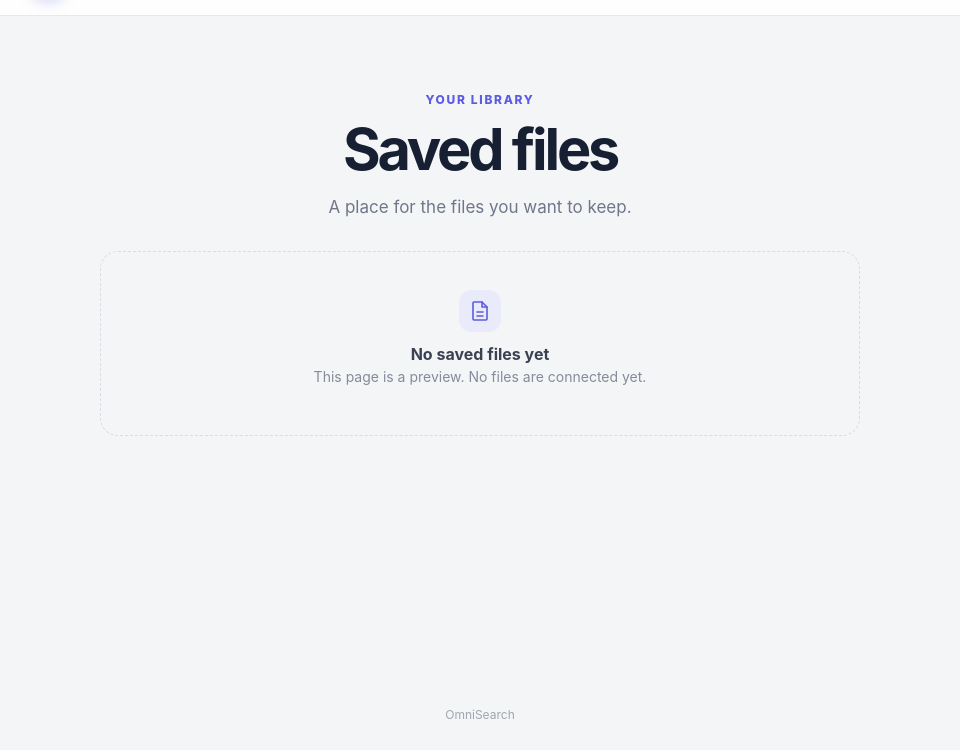
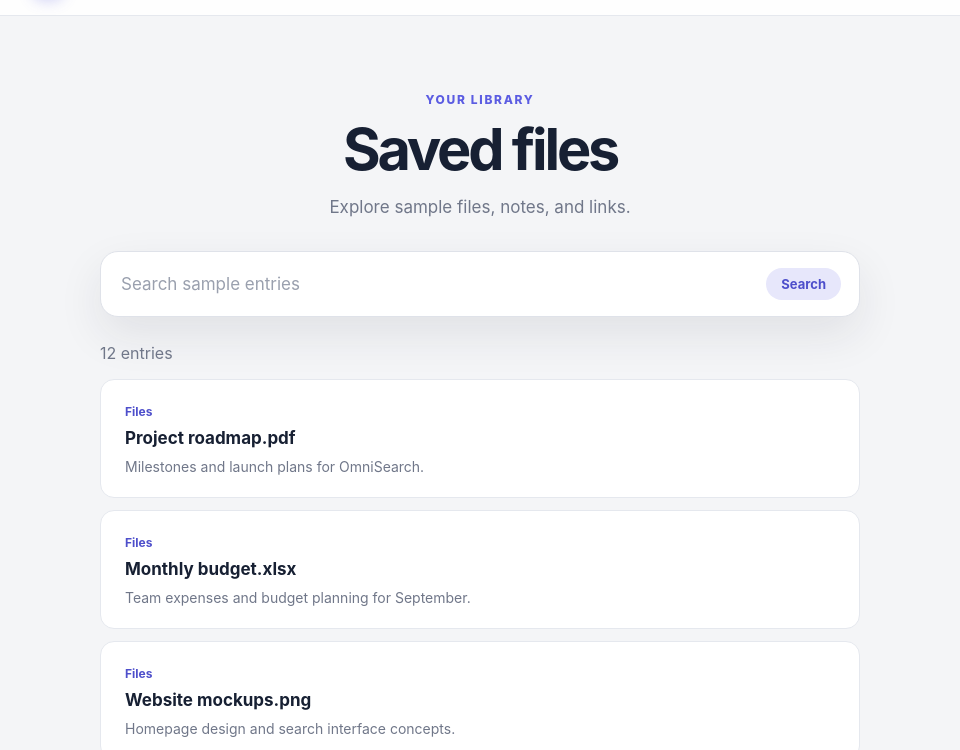
Before and after one commit to BenHayworth/OmniSearch, an Electron app: page src/files.html in a window 960 px wide. Shown: the part 56-806 px from the top of the page. Drawn offline with Linux system fonts and the light colour scheme.

Commit message:
add file routing

```diff
--- a/src/files.html
+++ b/src/files.html
@@ -23,20 +23,28 @@
       <section class="hero" aria-labelledby="files-title">
         <p class="eyebrow">YOUR LIBRARY</p>
         <h1 id="files-title">Saved files</h1>
-        <p class="subtitle">A place for the files you want to keep.</p>
-        <section class="results" aria-labelledby="empty-title">
+        <p class="subtitle">Explore sample files, notes, and links.</p>
+        <form class="search" action="files.html" method="get">
+          <input id="files-query" name="q" type="search" aria-label="Search saved entries" placeholder="Search sample entries" />
+          <input id="files-category" name="category" type="hidden" value="All" />
+          <button class="filter active" type="submit">Search</button>
+        </form>
+        <p id="result-summary" class="result-summary" role="status"></p>
+        <ul id="file-list" class="file-list" aria-label="Matching saved entries"></ul>
+        <section id="no-matches" class="results" aria-labelledby="empty-title" hidden>
           <div class="empty-icon" aria-hidden="true">
             <svg width="24" height="24" viewBox="0 0 24 24" fill="none" stroke="currentColor" stroke-width="1.6" stroke-linecap="round" stroke-linejoin="round">
               <path d="M14 3H6a1 1 0 0 0-1 1v16a1 1 0 0 0 1 1h12a1 1 0 0 0 1-1V8z" />
               <path d="M14 3v5h5M9 13h6M9 17h6" />
             </svg>
           </div>
-          <h2 id="empty-title">No saved files yet</h2>
-          <p>This page is a preview. No files are connected yet.</p>
+          <h2 id="empty-title">No matching entries</h2>
+          <p>Try a different search or <a href="files.html">view all sample entries</a>.</p>
         </section>
       </section>
 
-      <footer>OmniSearch</footer>
+      <footer>OmniSearch · Sample entries only</footer>
     </main>
+    <script src="files.js"></script>
   </body>
 </html>
--- /dev/null
+++ b/src/files.js
@@ -0,0 +1,42 @@
+const entries = [
+  { name: 'Project roadmap.pdf', category: 'Files', description: 'Milestones and launch plans for OmniSearch.' },
+  { name: 'Monthly budget.xlsx', category: 'Files', description: 'Team expenses and budget planning for September.' },
+  { name: 'Website mockups.png', category: 'Files', description: 'Homepage design and search interface concepts.' },
+  { name: 'Product requirements.docx', category: 'Files', description: 'Search features and project requirements.' },
+  { name: 'Vacation itinerary.pdf', category: 'Files', description: 'Travel dates, hotel reservations, and activities.' },
+  { name: 'Customer feedback.csv', category: 'Files', description: 'Feedback about the website and product launch.' },
+  { name: 'Team meeting notes', category: 'Notes', description: 'Project updates, decisions, and next steps.' },
+  { name: 'Design ideas', category: 'Notes', description: 'Ideas for the search interface and saved files page.' },
+  { name: 'Shopping list', category: 'Notes', description: 'Coffee, fruit, bread, and office supplies.' },
+  { name: 'Launch checklist', category: 'Notes', description: 'Website review and product launch tasks.' },
+  { name: 'Design inspiration', category: 'Links', description: 'Website layouts and interface examples.' },
+  { name: 'JavaScript guide', category: 'Links', description: 'Learning resources for JavaScript development.' },
+];
+
+const params = new URLSearchParams(window.location.search);
+const query = (params.get('q') || '').trim();
+const category = ['Files', 'Notes', 'Links'].includes(params.get('category')) ? params.get('category') : 'All';
+const terms = query.toLowerCase().split(/\s+/).filter(Boolean);
+const matches = entries.filter((entry) => {
+  const text = `${entry.name} ${entry.description}`.toLowerCase();
+  return (category === 'All' || entry.category === category) && terms.every((term) => text.includes(term));
+});
+
+document.querySelector('#files-query').value = query;
+document.querySelector('#files-category').value = category;
+document.querySelector('#result-summary').textContent = `${matches.length} ${matches.length === 1 ? 'entry' : 'entries'}${query ? ` matching “${query}”` : ''}${category !== 'All' ? ` in ${category}` : ''}`;
+const list = document.querySelector('#file-list');
+for (const entry of matches) {
+  const item = document.createElement('li');
+  item.className = 'file-entry';
+  const label = document.createElement('span');
+  label.className = 'file-category';
+  label.textContent = entry.category;
+  const title = document.createElement('h2');
+  title.textContent = entry.name;
+  const description = document.createElement('p');
+  description.textContent = entry.description;
+  item.append(label, title, description);
+  list.append(item);
+}
+document.querySelector('#no-matches').hidden = matches.length > 0;
--- a/src/styles.css
+++ b/src/styles.css
@@ -46,6 +46,12 @@ kbd { padding: 5px 8px; color: #7c8393; border: 1px solid #dfe2e9; border-bottom
 .empty-icon { margin: auto; width: 42px; height: 42px; display: grid; place-items: center; border-radius: 13px; background: #e9eafa; color: #5b5ce2; font-size: 24px; }
 
 footer { margin-top: auto; padding: 22px; color: #a0a5b0; text-align: center; font-size: 12px; }
+.result-summary { margin: 26px 0 16px; color: #707789; text-align: left; overflow-wrap: anywhere; }
+.file-list { list-style: none; padding: 0; margin: 0; display: grid; gap: 12px; text-align: left; }
+.file-entry { padding: 20px 24px; border: 1px solid #e5e8ee; border-radius: 14px; background: white; }
+.file-entry h2 { margin: 8px 0; font-size: 17px; overflow-wrap: anywhere; }
+.file-entry p { margin: 0; color: #707789; font-size: 14px; line-height: 1.5; }
+.file-category { color: #4e4fcb; font-size: 12px; font-weight: 650; }
 
 @media (max-width: 600px) {
   .topbar { padding: 0 20px; }
```
Also changed, not shown: src/renderer.js (+3 -14 lines).
